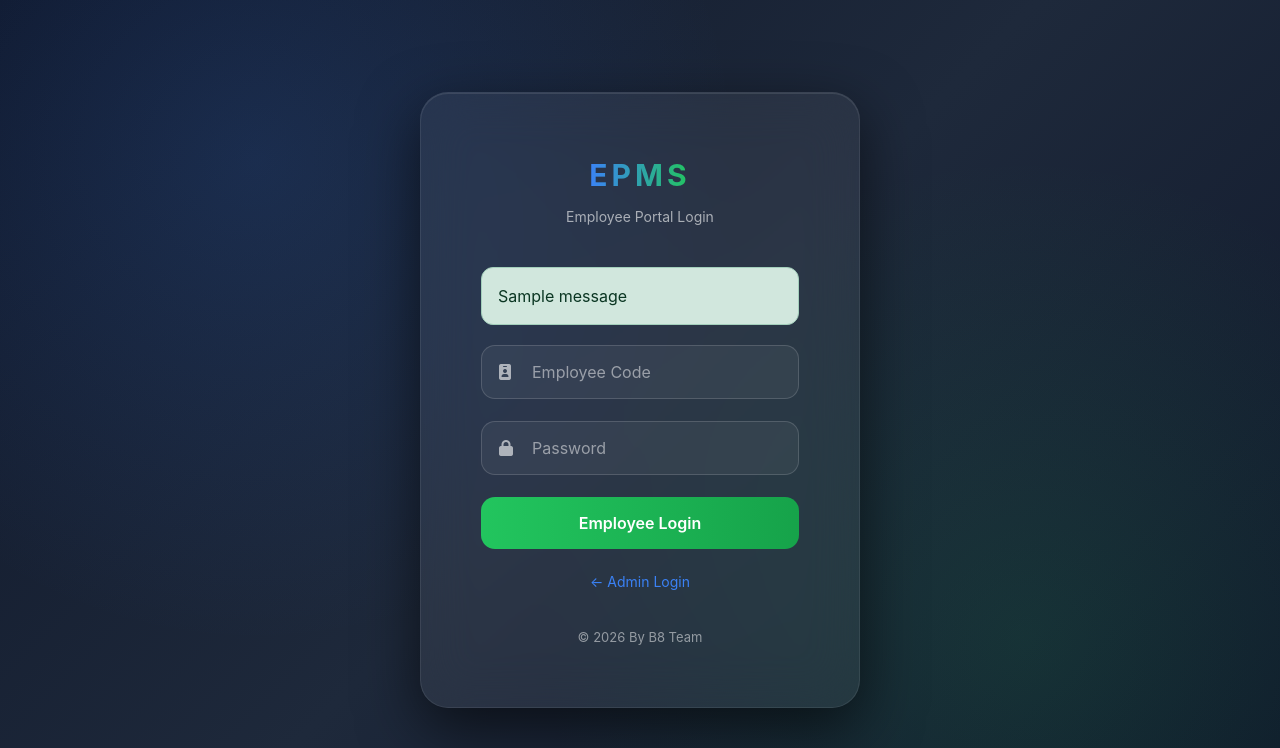
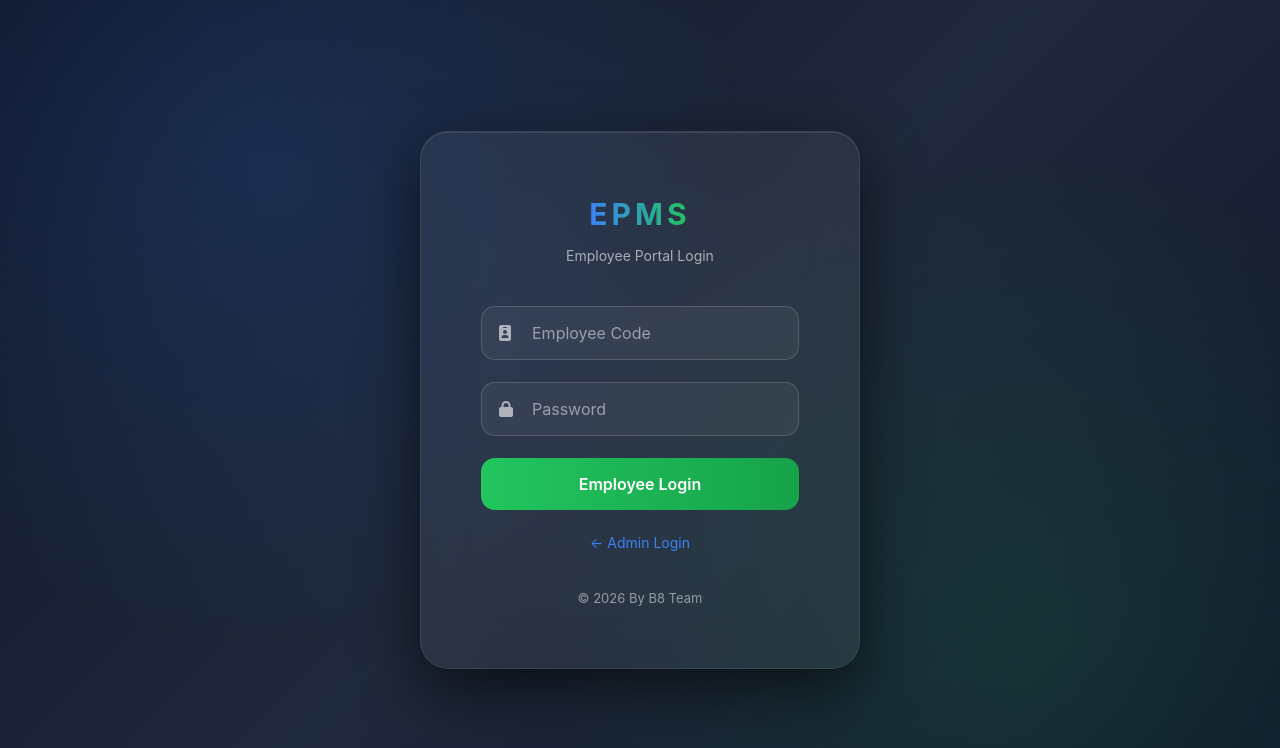
Before and after one commit to AyanMulani/EPMS12, a Flask app: page /employee/login in a window 1280 px wide. Shown: the top 748 px of the page. Run offline with Flask 3, Linux system fonts and the light colour scheme; tables that the repository leaves empty hold one stand-in row (values such as "Sample post"); one stand-in notice (Sample message) is shown.

Commit message:
Update employee_login.html

```diff
--- a/templates/employee_login.html
+++ b/templates/employee_login.html
@@ -136,12 +136,6 @@ body{
     text-decoration:underline;
 }
 
-/* ===== Alerts ===== */
-.alert {
-    border-radius:12px;
-    margin-bottom:20px;
-}
-
 </style>
 </head>
 
@@ -156,14 +150,6 @@ body{
     <div class="subtitle">
         Employee Portal Login
     </div>
-
-    {% with messages = get_flashed_messages(with_categories=true) %}
-        {% if messages %}
-            {% for category, message in messages %}
-                <div class="alert alert-{{ category }}">{{ message }}</div>
-            {% endfor %}
-        {% endif %}
-    {% endwith %}
 
     <form method="POST" action="{{ url_for('employee_login') }}">
 
```
